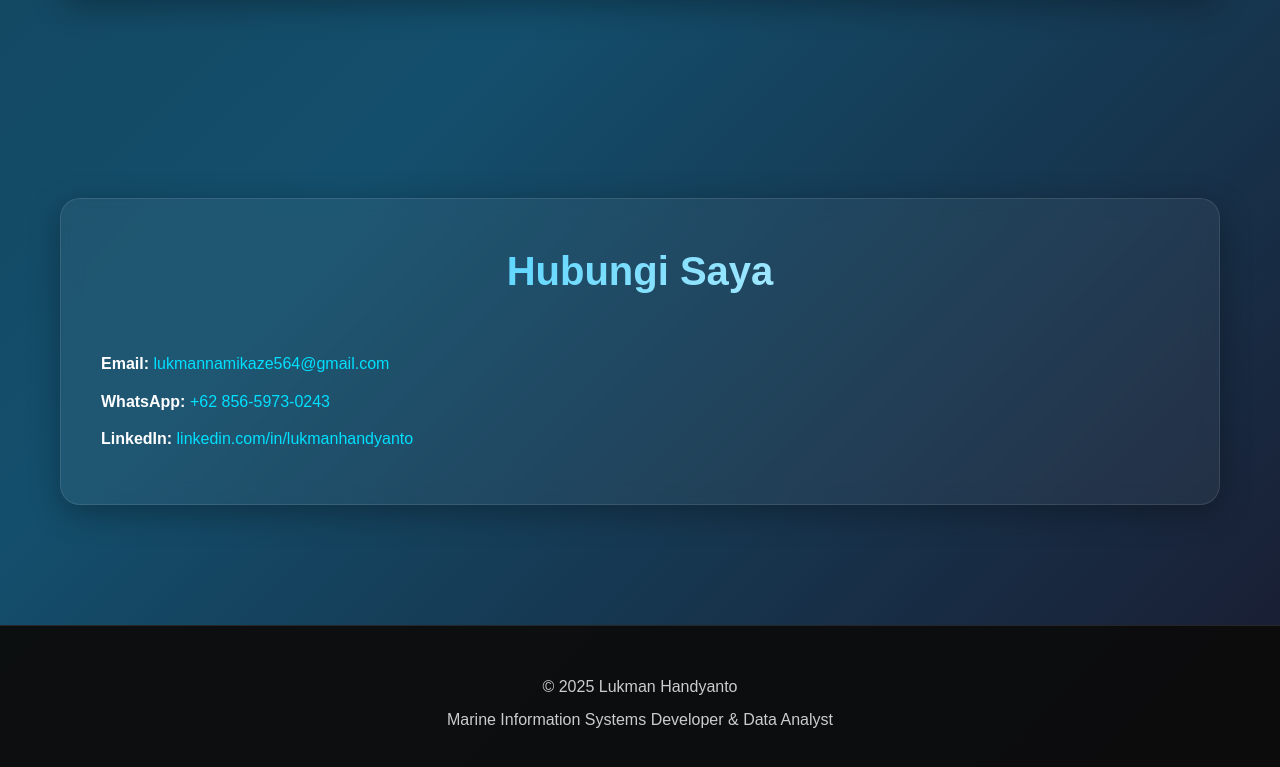
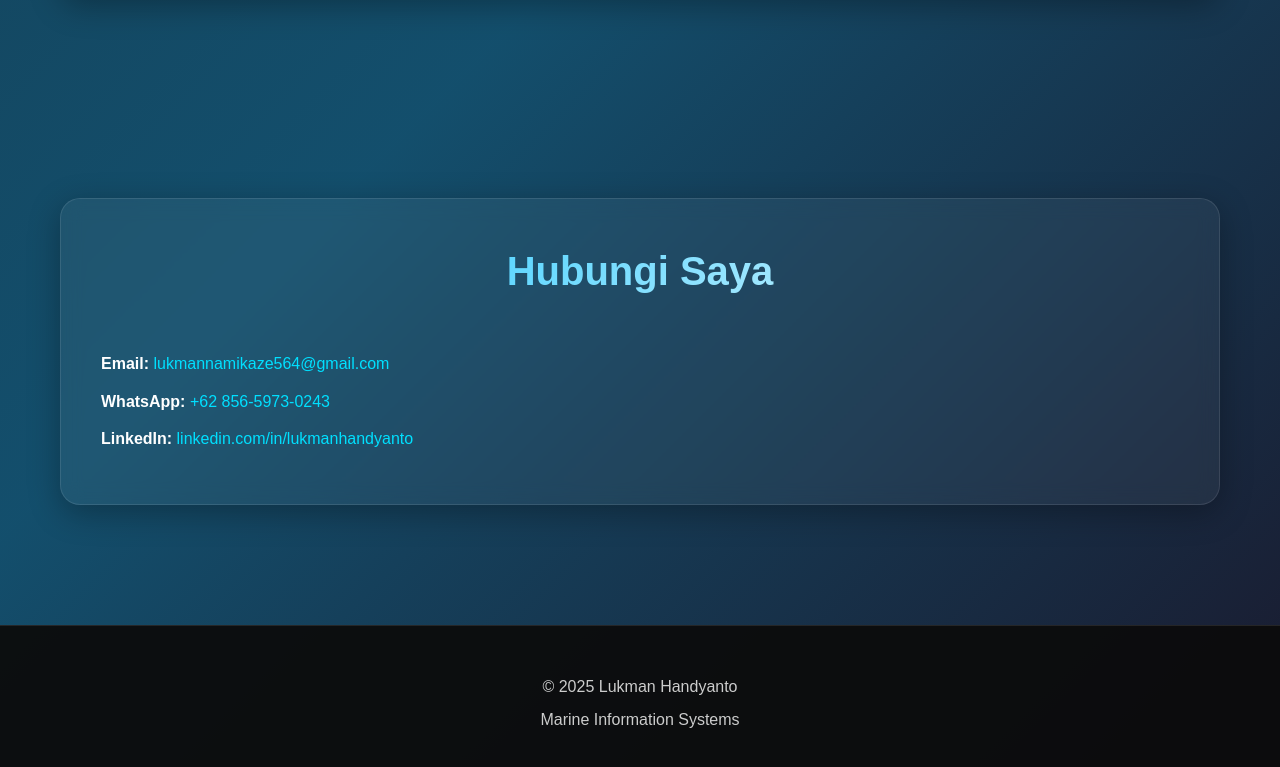
Before and after one commit to lukman-debug/portofolio, a plain HTML site: page index.html in a window 1280 px wide. Shown: the part 4012-4779 px from the top of the page. Drawn offline with Linux system fonts and the light colour scheme.

Commit message:
update index

```diff
--- a/index.html
+++ b/index.html
@@ -865,7 +865,7 @@
             <div class="hero-content">
                 <div class="hero-subtitle">Portfolio</div>
                 <h1>Lukman Handyanto</h1>
-                <p class="typing-text">Marine Information Systems Developer & Data Analyst</p>
+                <p class="typing-text">Marine Information Systems</p>
                 <div class="hero-buttons">
                     <a href="#projects" class="btn">Projek Saya</a>
                     <a href="#contact" class="btn btn-secondary">Hubungi Saya</a>
@@ -1095,7 +1095,7 @@
             <div class="social-links">
             </div>
             <p>&copy; 2025 Lukman Handyanto</p>
-            <p>Marine Information Systems Developer & Data Analyst</p>
+            <p>Marine Information Systems</p>
         </div>
     </footer>
 
```
